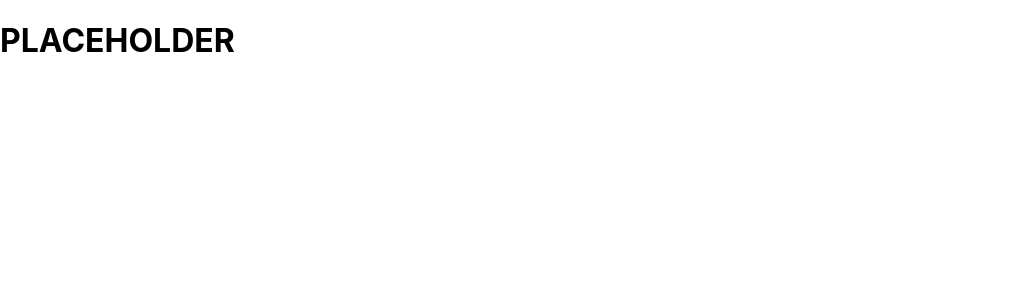
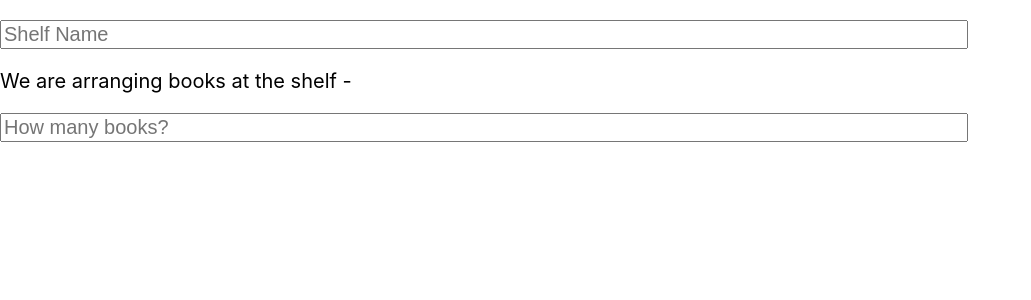
Before and after one commit to aivcode/react-justReact, a React (Create React App) app: page / in a window 1280 px wide. Shown: the top 300 px of the page, without its empty margins (0-1031 px from the left). Built offline with nearby package versions, Linux system fonts and the light colour scheme.

Commit message:
app.jsx update

```diff
--- a/src/App.jsx
+++ b/src/App.jsx
@@ -1,11 +1,48 @@
-import React from "react";
+import React, { useState } from "react";
+import Combinations from "./memorization/Combinations";
+import Shelf from "./memorization/Shelf";
+
+const fieldStyle = {
+  marginTop: "20px",
+  float: "left",
+  width: "75%",
+  fontSize: 20,
+};
 
 const App = () => {
+  const [bookCount, setBookCount] = useState("");
+  const [shelfName, setShelfName] = useState("");
+
+  const handleShelfChange = (e) => {
+    setShelfName(e.target.value);
+  };
+  const handleBookChange = (e) => {
+    setBookCount(e.target.value);
+  };
+
   return (
-    <>
-      <h1>PLACEHOLDER</h1>
-    </>
-  )
-}
+    <div width="100%">
+      <input
+        placeholder="Shelf Name"
+        style={fieldStyle}
+        value={shelfName}
+        onChange={handleShelfChange}
+      />
+      <label style={fieldStyle}>
+        <Shelf shelfName={shelfName} />
+      </label>
+
+      <input
+        placeholder="How many books?"
+        style={fieldStyle}
+        value={bookCount}
+        onChange={handleBookChange}
+      />
+      <label style={fieldStyle}>
+        {bookCount > 0 && <Combinations countBooks={bookCount} />}
+      </label>
+    </div>
+  );
+};
 
 export default App;
```
